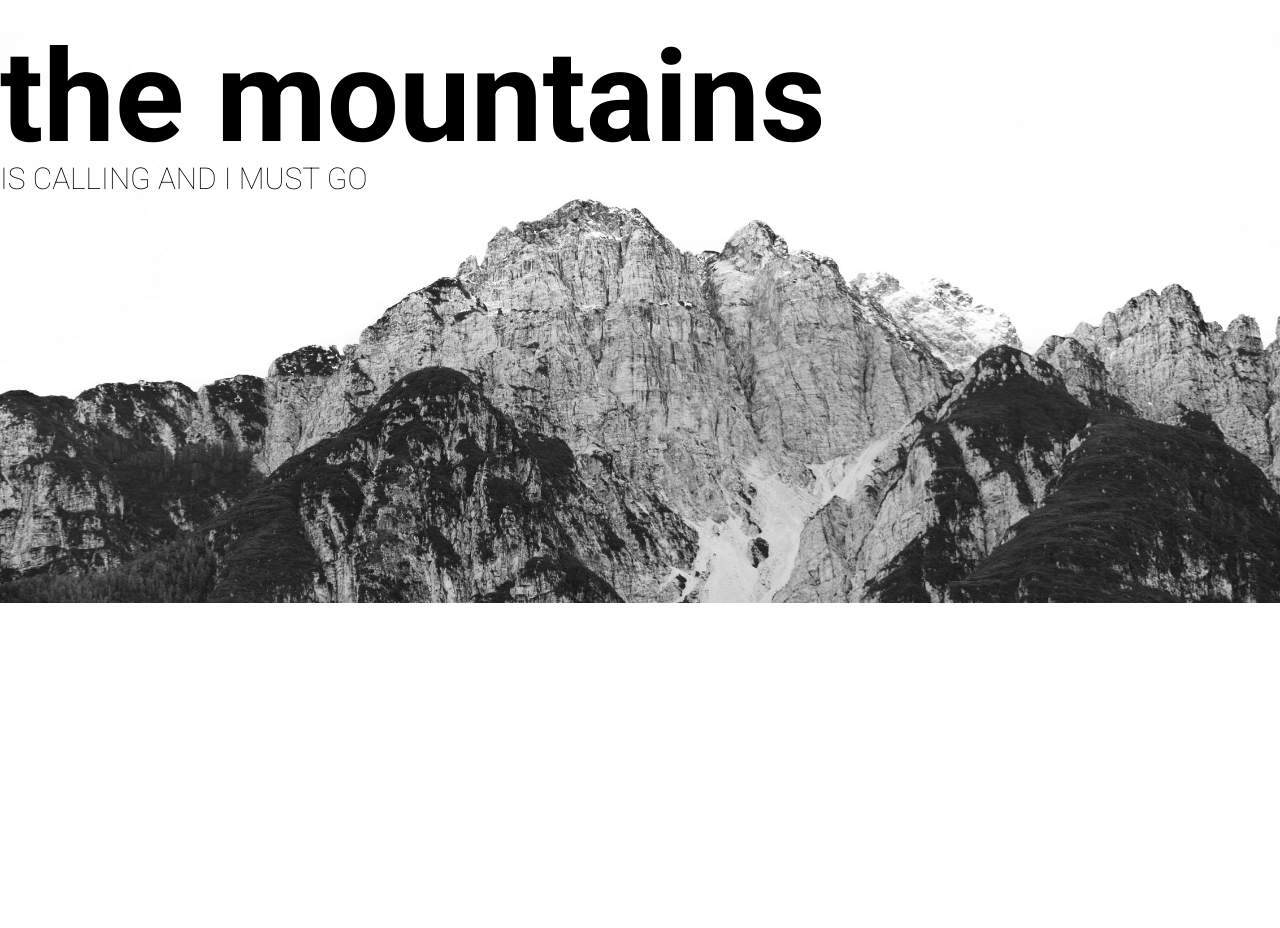
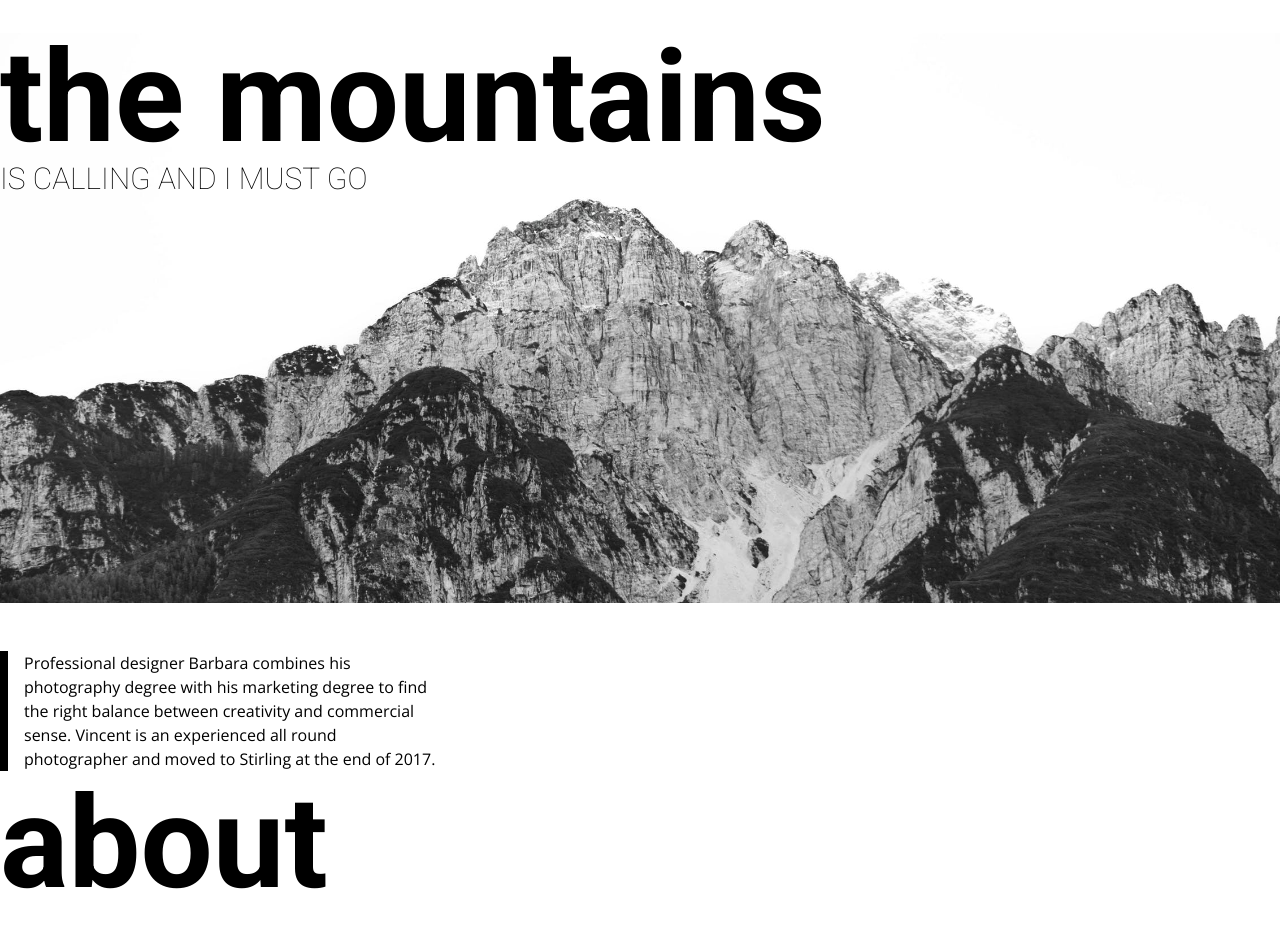
Before and after one commit to zapeture/PAGE_A_DAY_SERIES, a React (Vite) app in the folder apps/the_mountains/: page / in a window 1280 px wide. Shown: the top 928 px of the page. Before the commit the page ends 800 px from the top, so only its background shows below. Built offline with nearby package versions, Linux system fonts and the light colour scheme.

Commit message:
Add About component and import it in App.jsx

```diff
--- a/apps/the_mountains/index.html
+++ b/apps/the_mountains/index.html
@@ -8,6 +8,9 @@
   <title>The Mountains</title>
   <link rel="preconnect" href="https://fonts.googleapis.com">
   <link rel="preconnect" href="https://fonts.gstatic.com" crossorigin>
+  <link
+    href="https://fonts.googleapis.com/css2?family=Open+Sans:ital,wght@0,300;0,400;0,600;0,700;0,800;1,300;1,400;1,500;1,600;1,700;1,800&display=swap"
+    rel="stylesheet">
   <link
     href="https://fonts.googleapis.com/css2?family=Roboto:ital,wght@0,100;0,300;0,400;0,500;0,700;0,900;1,100;1,300;1,400;1,500;1,700;1,900&display=swap"
     rel="stylesheet">
--- a/apps/the_mountains/src/App.jsx
+++ b/apps/the_mountains/src/App.jsx
@@ -1,9 +1,10 @@
+import About from "./components/About";
 import Header from "./components/Header";
 
 export default function App() {
   return <main className="main w-full">
     <Header />
-    <section className="section about"></section>
+    <About />
     <section className="section travel"></section>
     <section className="section showcase-image"></section>
     <section className="section places"></section>
--- /dev/null
+++ b/apps/the_mountains/src/components/About.jsx
@@ -0,0 +1,10 @@
+export default function About() {
+  return <section className="section w-full about bg-white min-h-[352px] flex justify-center items-center">
+    <div className="about-inner w-full max-w-[1440px] mx-5 tablet:mx-auto">
+      <article className="max-w-[440px] block mx-auto tablet:mx-0">
+        <p className="border-l-black border-l-8 ps-4 font-sans font-normal">Professional designer Barbara combines his photography degree with his marketing degree to find the right balance between creativity and commercial sense. Vincent is an experienced all round photographer and moved to Stirling at the end of 2017.</p>
+        <h1 className="lowercase text-4xl tablet:text-6xl laptop:text-7xl desktop:text-9xl font-bold mt-2">about</h1>
+      </article>
+    </div>
+  </section>
+}
--- a/apps/the_mountains/tailwind.config.js
+++ b/apps/the_mountains/tailwind.config.js
@@ -12,6 +12,7 @@ export default {
       },
       fontFamily: {
         'sans-serif': ['"Roboto"', 'sans-serif'],
+        'sans': ['"Open Sans"', 'sans-serif'],
       }
     },
     screens: {
```
